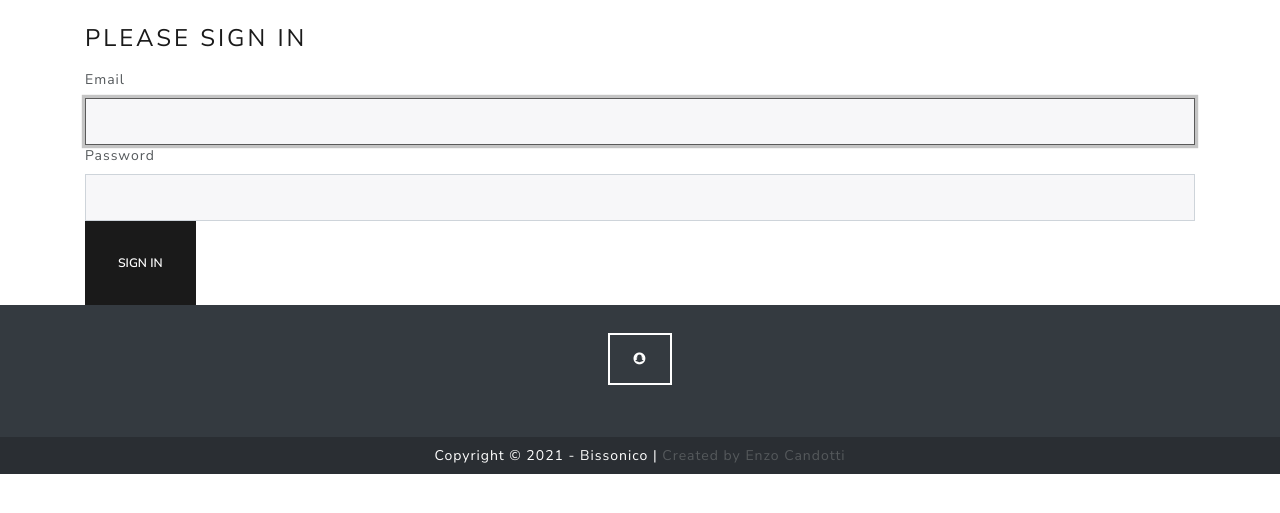
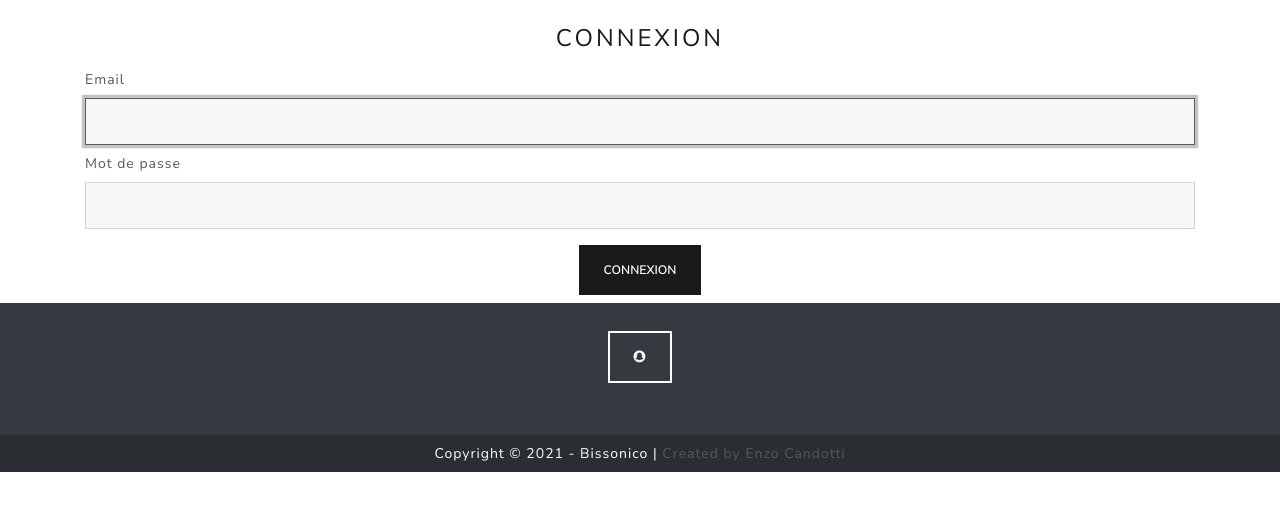
Before and after one commit to ecandotti/basketnpronos-website, a Symfony app: template templates/security/login.html.twig in a window 1280 px wide. Shown: the part 98-611 px from the top of the page. Run offline with Twig, Linux system fonts and the light colour scheme; the template is opened without the code that fills it, so the values that code supplies are empty; some libraries are stand-ins or nearby versions.

Commit message:
update style

```diff
--- a/templates/security/login.html.twig
+++ b/templates/security/login.html.twig
@@ -1,6 +1,6 @@
 {% extends 'base.html.twig' %}
 
-{% block title %}Log in!{% endblock %}
+{% block title %}Connexion | BissoNico{% endblock %}
 
 {% block body %}
 <form method="post">
@@ -9,34 +9,26 @@
     {% endif %}
 
     {% if app.user %}
-        <div class="mb-3">
-            You are logged in as {{ app.user.username }}, <a href="{{ path('app_logout') }}">Logout</a>
+        <div class="mb-3 text-center">
+            Vous êtes déjà connecté en tant que <b>{{ app.user.pseudo }}</b>. <br>
+            <a href="{{ path('app_logout') }}" class="btn btn-danger my-2">Se déconnecter</a>
+        </div>
+    {% else %}
+        <h1 class="h3 mb-3 font-weight-normal mb-2 text-center">Connexion</h1>
+        <div class="my-2">
+            <label for="inputEmail">Email</label>
+            <input type="email" value="{{ last_username }}" name="email" id="inputEmail" class="form-control" required autofocus>
+        </div>
+        <div class="my-2">
+            <label for="inputPassword">Mot de passe</label>
+            <input type="password" name="password" id="inputPassword" class="form-control" required>
+        </div>
+        <input type="hidden" name="_csrf_token" value="{{ csrf_token('authenticate') }}" >
+        <div class="text-center">
+            <button class="btn btn-primary my-2" type="submit">
+                Connexion
+            </button>
         </div>
     {% endif %}
-
-    <h1 class="h3 mb-3 font-weight-normal">Please sign in</h1>
-    <label for="inputEmail">Email</label>
-    <input type="email" value="{{ last_username }}" name="email" id="inputEmail" class="form-control" required autofocus>
-    <label for="inputPassword">Password</label>
-    <input type="password" name="password" id="inputPassword" class="form-control" required>
-
-    <input type="hidden" name="_csrf_token"
-           value="{{ csrf_token('authenticate') }}"
-    >
-
-    {#
-        Uncomment this section and add a remember_me option below your firewall to activate remember me functionality.
-        See https://symfony.com/doc/current/security/remember_me.html
-
-        <div class="checkbox mb-3">
-            <label>
-                <input type="checkbox" name="_remember_me"> Remember me
-            </label>
-        </div>
-    #}
-
-    <button class="btn btn-lg btn-primary" type="submit">
-        Sign in
-    </button>
 </form>
 {% endblock %}
```
Also changed, not shown: templates/registration/register.html.twig (+12 -5 lines).
